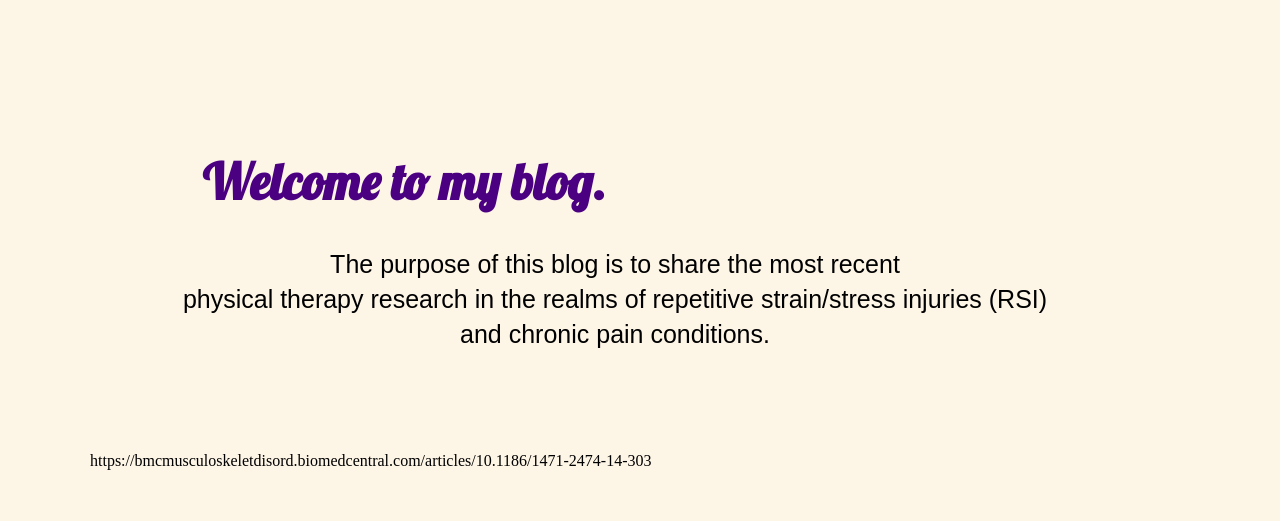
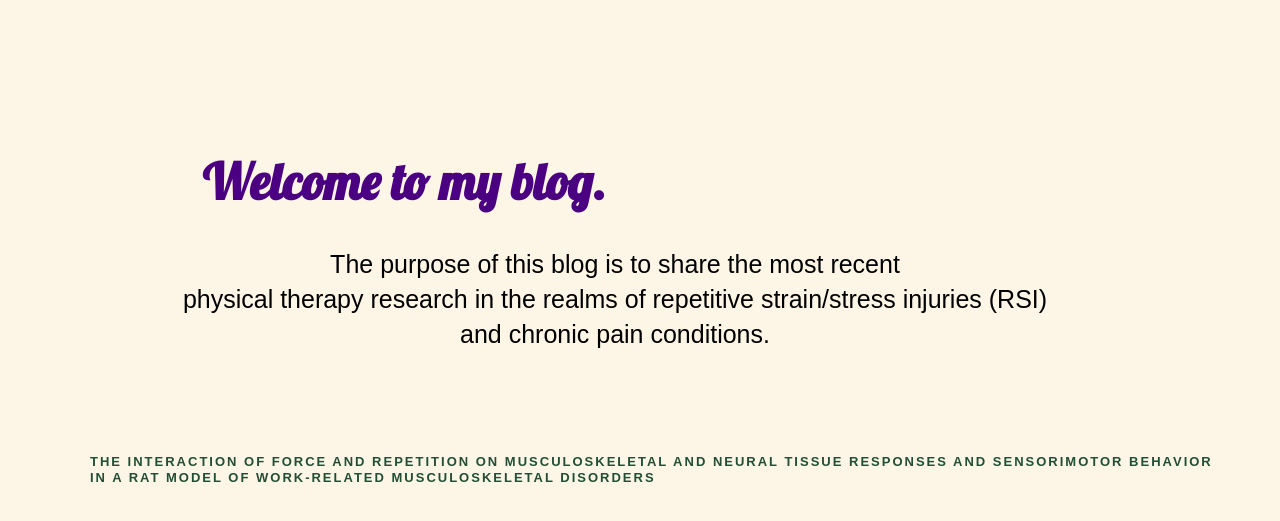
Before and after one commit to maryamckinnon/maryamckinnon.github.io, a Jekyll site: the page Blog/index.html, which Jekyll copies as it is, in a window 1280 px wide. Shown: the top 521 px of the page. Built offline with Jekyll 4.4.1, drawn with Linux system fonts in a browser that asks for light colours.

Commit message:
Update index.html

```diff
--- a/Blog/index.html
+++ b/Blog/index.html
@@ -14,7 +14,9 @@
     and chronic pain conditions. </p>
 
     <ul>
-      <li> https://bmcmusculoskeletdisord.biomedcentral.com/articles/10.1186/1471-2474-14-303 </li>
+      <li> <a href=" https://bmcmusculoskeletdisord.biomedcentral.com/articles/10.1186/1471-2474-14-303">
+        The interaction of force and repetition on musculoskeletal and neural tissue responses
+        and sensorimotor behavior in a rat model of work-related musculoskeletal disorders</a> </li>
     </ul>
   </body>
   </div>
```
